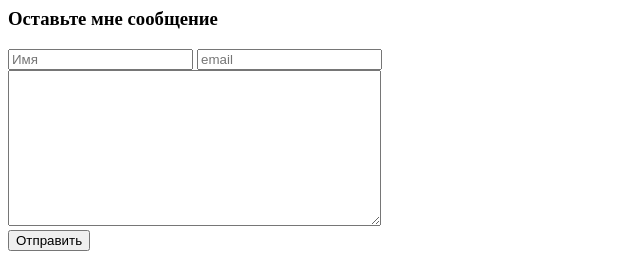
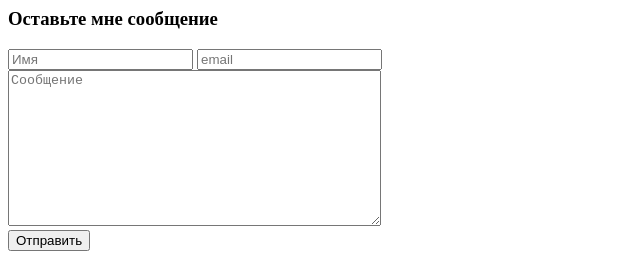
Before and after one commit to SergeiDubinin/SergeiDubinin.github.io, a plain HTML site: page src/index.html in a window 1280 px wide. Shown: the part 2471-2727 px from the top of the page, 0-640 px from the left. Drawn offline with Linux system fonts and the light colour scheme.

Commit message:
Исправил ошибку
Добавил атрибут placeholder к тегу textarea

```diff
--- a/src/index.html
+++ b/src/index.html
@@ -104,36 +104,10 @@
                      <input type="text" name="msgname" placeholder="Имя">
                      <input type="text" name="msgemail" placeholder="email">
                      <br>
-                     <textarea name="msg" id="msg" cols="44" rows="10"></textarea>
+                     <textarea name="msg" id="msg" cols="44" rows="10" placeholder="Сообщение"></textarea>
                      <br>
                      <input type="reset" value="Отправить">
-
-
-
-
-
-
-
-
-
-
-
                  </form>
-
-
-
-
-
-
-
-
-
-
-
-
-
-
-
 
 
 
```
